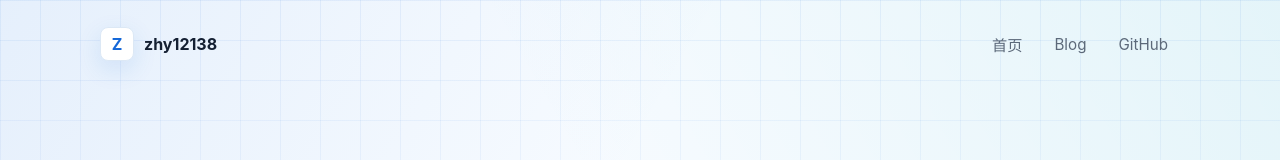
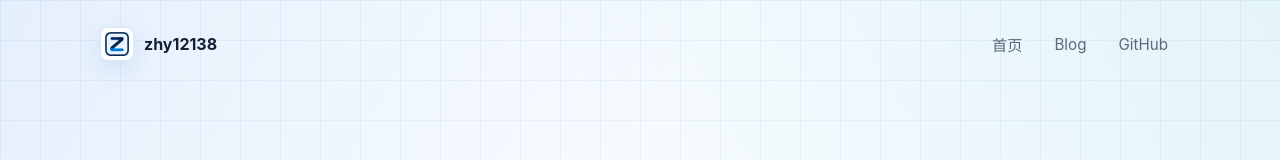
Before and after one commit to zhy12138/zhy12138.github.io, an Astro site: page / in a window 1280 px wide. Shown: the top 160 px of the page. Built offline with nearby package versions, Linux system fonts and the light colour scheme; Astro itself is replaced by a stand-in of ours.

Commit message:
Use favicon in site header brand

```diff
--- a/src/layouts/BaseLayout.astro
+++ b/src/layouts/BaseLayout.astro
@@ -103,6 +103,13 @@
         background: var(--panel);
         color: var(--primary);
         box-shadow: 0 8px 24px rgba(20, 103, 216, 0.12);
+      }
+
+      .brand-mark img {
+        display: block;
+        width: 24px;
+        height: 24px;
+        object-fit: contain;
       }
 
       .brand-text {
@@ -254,7 +261,9 @@
   <body>
     <header class="site-header site-shell">
       <a class="brand" href="/" aria-label="返回首页">
-        <span class="brand-mark">Z</span>
+        <span class="brand-mark" aria-hidden="true">
+          <img src="/favicon.png" alt="" />
+        </span>
         <span class="brand-text">zhy12138</span>
       </a>
       <nav class="site-nav" aria-label="主导航">
```
